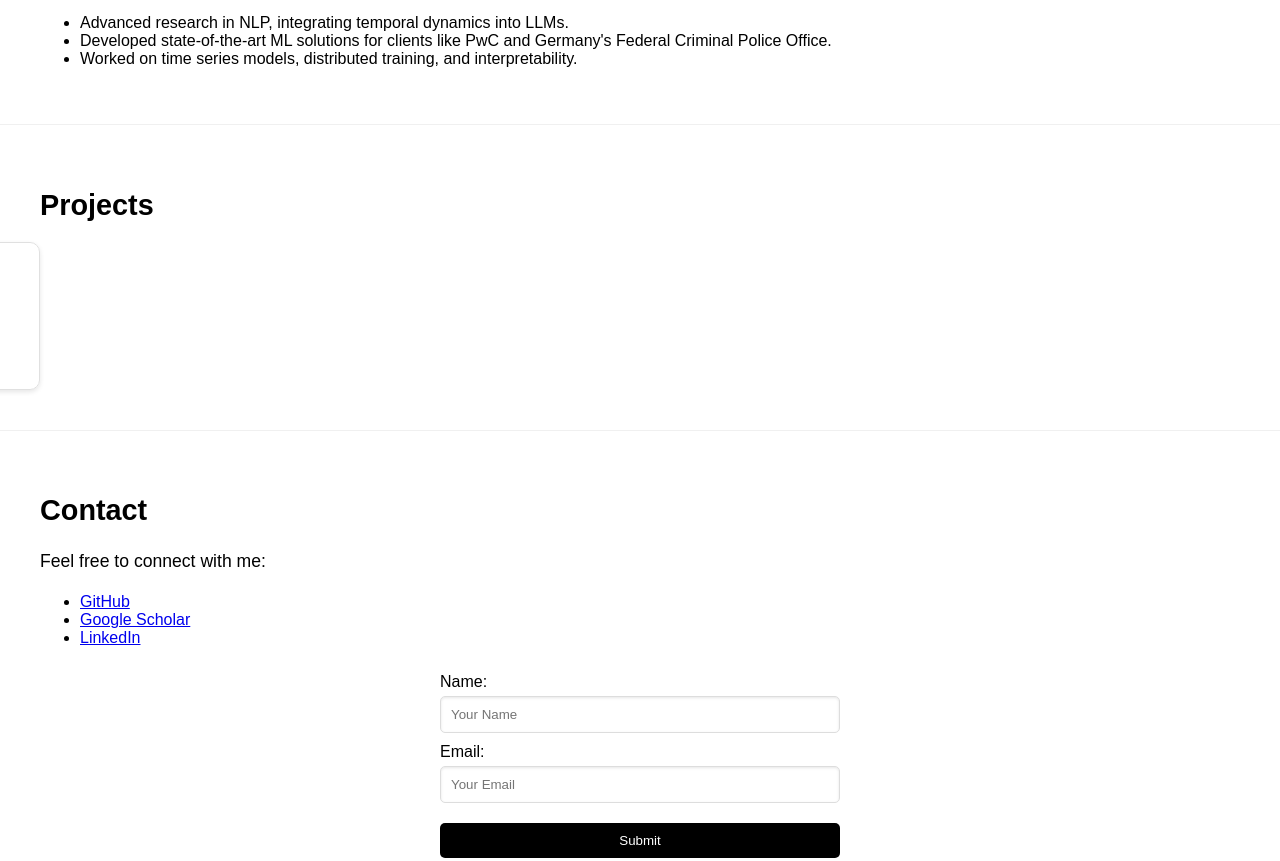
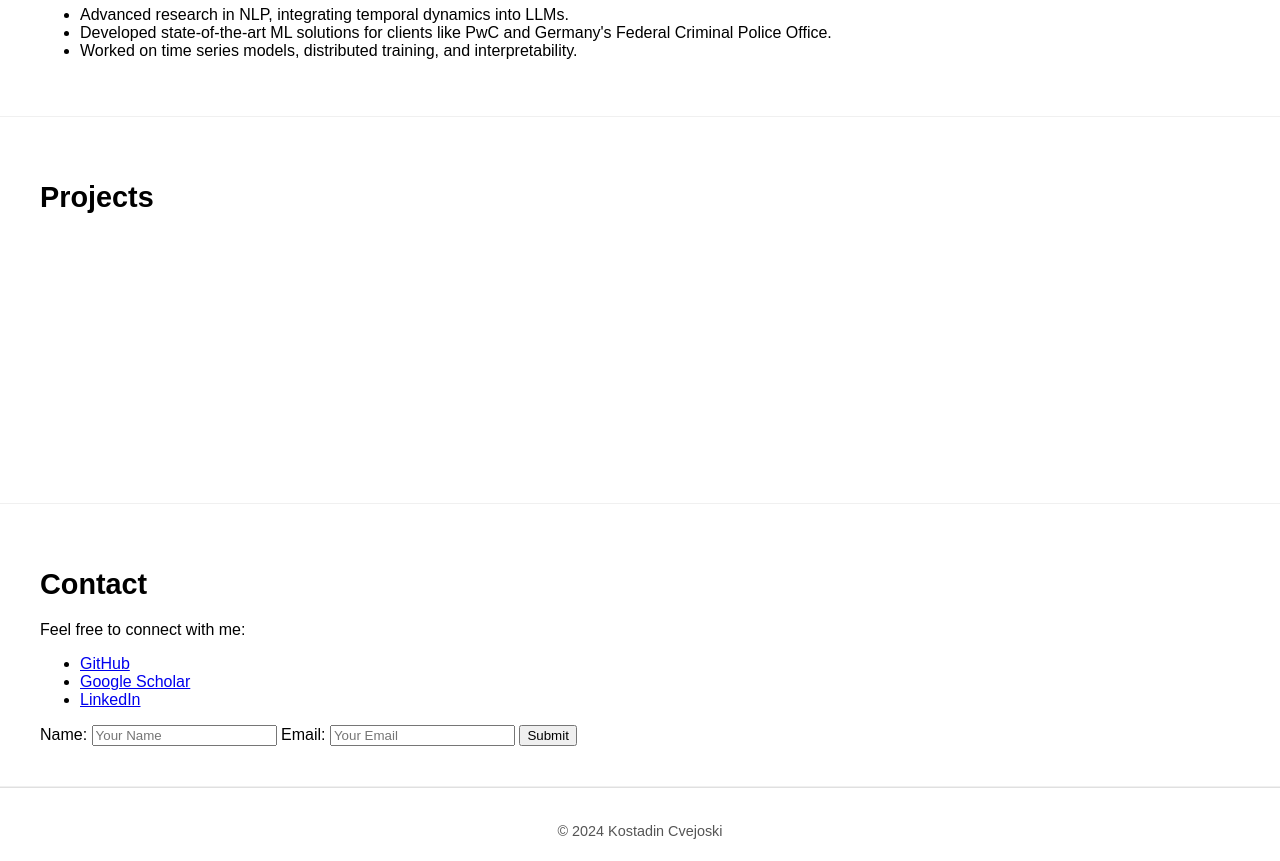
Before and after one commit to cvejoski/cvejoski.github.io, a plain HTML site: page index.html in a window 1280 px wide. Shown: the part 784-1645 px from the top of the page. Drawn offline with Linux system fonts and the light colour scheme.

Commit message:
Update styles.css

```diff
--- a/styles.css
+++ b/styles.css
@@ -7,21 +7,35 @@ body {
   color: #000000;
 }
 
+/* Header */
 header {
   text-align: center;
   padding: 20px;
   border-bottom: 1px solid #e0e0e0;
 }
 
+.header-content {
+  display: flex;
+  flex-direction: column;
+  align-items: center;
+  margin-bottom: 20px;
+}
+
+.logo img {
+  width: 120px;
+  height: 120px;
+  border-radius: 50%;
+  box-shadow: 0 2px 5px rgba(0, 0, 0, 0.1);
+}
+
 header h1 {
   font-size: 2.5em;
-  margin: 0;
+  margin: 10px 0;
 }
 
 header p {
   font-size: 1.2em;
   color: #555555;
-  margin: 10px 0;
 }
 
 nav {
@@ -39,7 +53,7 @@ nav a:hover {
   text-decoration: underline;
 }
 
-/* Sections */
+/* Main Sections */
 main section {
   padding: 40px;
   border-bottom: 1px solid #f0f0f0;
@@ -50,59 +64,6 @@ section h2 {
   margin-bottom: 20px;
 }
 
-section p {
-  font-size: 1.1em;
-  line-height: 1.6;
-}
-
-/* Carousel */
-.carousel {
-  display: flex;
-  overflow: hidden;
-  border: 1px solid #e0e0e0;
-  border-radius: 10px;
-  box-shadow: 0 2px 5px rgba(0, 0, 0, 0.1);
-}
-
-.carousel .slide {
-  min-width: 100%;
-  text-align: center;
-  padding: 20px;
-}
-
-/* Contact Form */
-form {
-  display: flex;
-  flex-direction: column;
-  max-width: 400px;
-  margin: 0 auto;
-}
-
-form label {
-  margin: 10px 0 5px;
-}
-
-form input {
-  padding: 10px;
-  border: 1px solid #ddd;
-  border-radius: 5px;
-  box-shadow: inset 0 1px 3px rgba(0, 0, 0, 0.1);
-}
-
-form button {
-  margin-top: 20px;
-  padding: 10px;
-  border: none;
-  background: #000000;
-  color: #ffffff;
-  cursor: pointer;
-  border-radius: 5px;
-}
-
-form button:hover {
-  background: #555555;
-}
-
 /* Footer */
 footer {
   text-align: center;
@@ -111,22 +72,3 @@ footer {
   border-top: 1px solid #e0e0e0;
   color: #555555;
 }
-
-/* Animations */
-@keyframes slideIn {
-  from { opacity: 0; transform: translateY(20px); }
-  to { opacity: 1; transform: translateY(0); }
-}
-
-section {
-  opacity: 0;
-  animation: slideIn 1s forwards;
-}
-
-section:nth-child(odd) {
-  animation-delay: 0.2s;
-}
-
-section:nth-child(even) {
-  animation-delay: 0.4s;
-}
```
